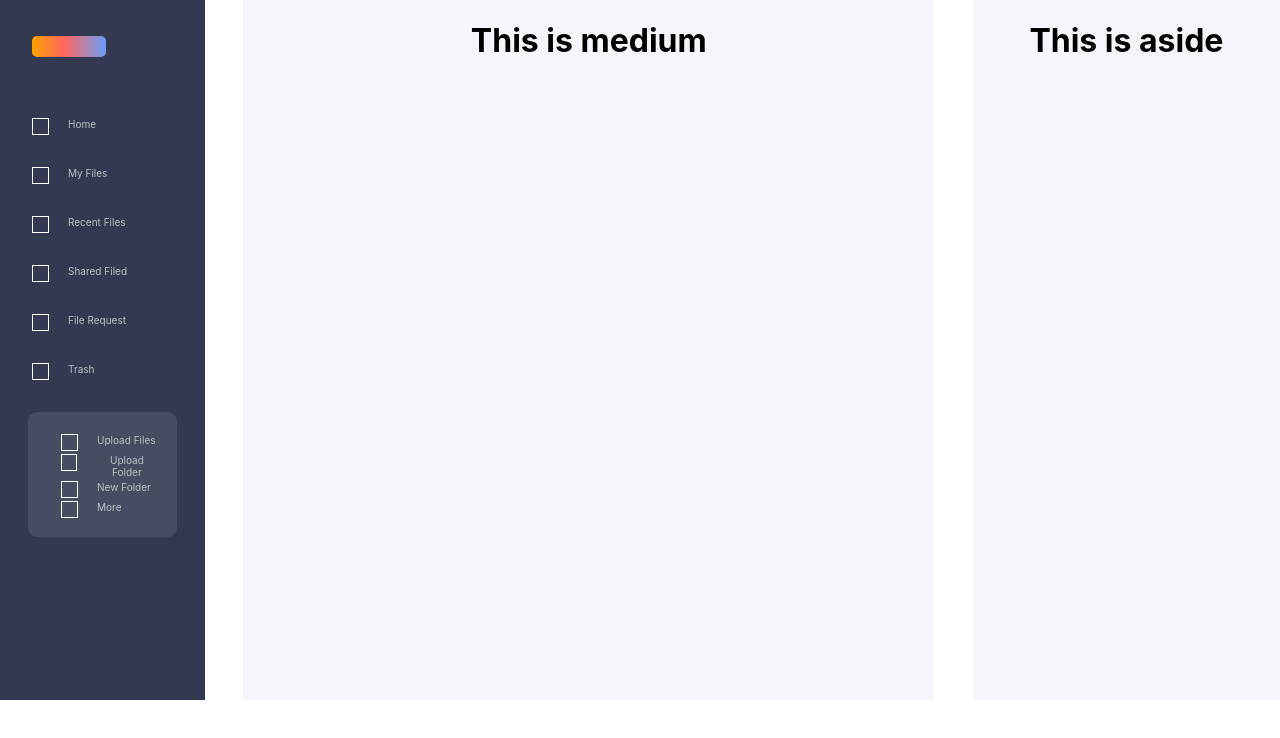
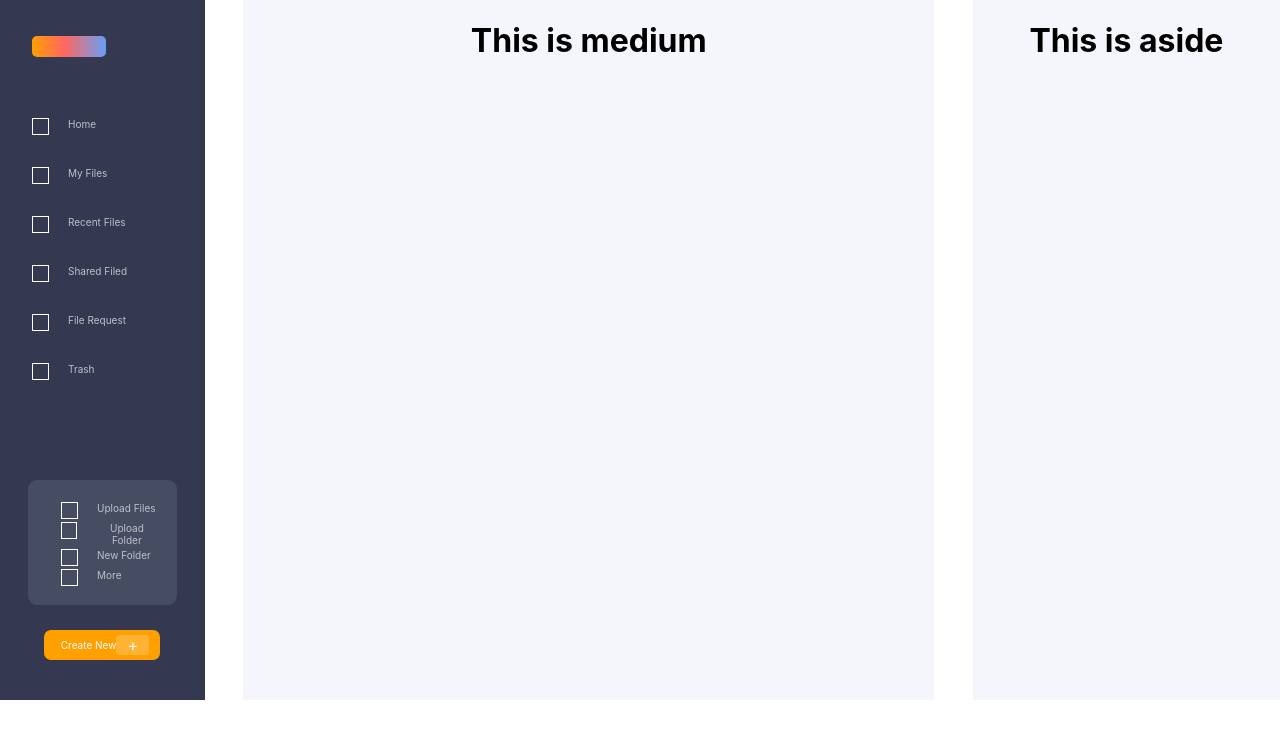
Before and after one commit to Freddy-Bedregal/styling-challenge, a React (Create React App) app: page / in a window 1280 px wide. Shown: the top 738 px of the page. Built offline with nearby package versions, Linux system fonts and the light colour scheme.

Commit message:
Button Left Bar Finished

```diff
--- a/src/App.tsx
+++ b/src/App.tsx
@@ -1,5 +1,6 @@
 import React from 'react';
 import './App.css';
+import { ButtonNavLeft } from './components/ButtonNavLeft/ButtonNavLeft';
 import { NavOption } from './components/NavOption/NavOption';
 
 import { OptionsLeftBox } from './components/OptionsLeftBox/OptionsLeftBox';
@@ -22,6 +23,8 @@ function App() {
 
         <OptionsLeftBox></OptionsLeftBox>
 
+        <ButtonNavLeft></ButtonNavLeft>
+
       </div>
 
       <div className="medium-side">
--- /dev/null
+++ b/src/components/ButtonNavLeft/ButtonNavLeft.css
@@ -0,0 +1,28 @@
+.button-container{
+    width: 116px;
+    height: 30px;
+    background-color: #FF9F00;
+    margin-top: 25px;
+    margin-left: auto;
+    margin-right: auto;
+    border-radius: 7px;
+    display: flex;
+    justify-content: space-between;
+}
+
+.button-text{
+    font-size: 10px;
+    margin-left: 10px;
+    color: #FFFFFF;
+}
+
+.button-icon-text{
+    margin: 11px;
+    color: #FFFFFF;
+}
+
+.button-icon-container{
+    background: #FFB233;
+    margin-right: 5px;
+    border-radius: 4px;
+}
--- /dev/null
+++ b/src/components/ButtonNavLeft/ButtonNavLeft.tsx
@@ -0,0 +1,12 @@
+import './ButtonNavLeft.css'
+
+export function ButtonNavLeft(){
+    return (
+        <div className="button-container">
+            <span className='button-text'>Create New</span>
+            <div className='button-icon-container'>
+                <span className='button-icon-text'>+</span>
+            </div>
+        </div>
+    )
+}
--- a/src/components/OptionsLeftBox/OptionsLeftBox.css
+++ b/src/components/OptionsLeftBox/OptionsLeftBox.css
@@ -1,5 +1,6 @@
 .options-left-box{
     background-color: #464C61;
+    margin-top: 100px;
     margin-left: 28px;
     margin-right: 28px;
     padding: 19px;
@@ -14,3 +15,9 @@
     height: 15px;
     border: 1px solid #FFFFFF;
 }
+
+.button-container{
+    display: flex;
+    justify-content: center;
+    align-items: center;
+}
```
